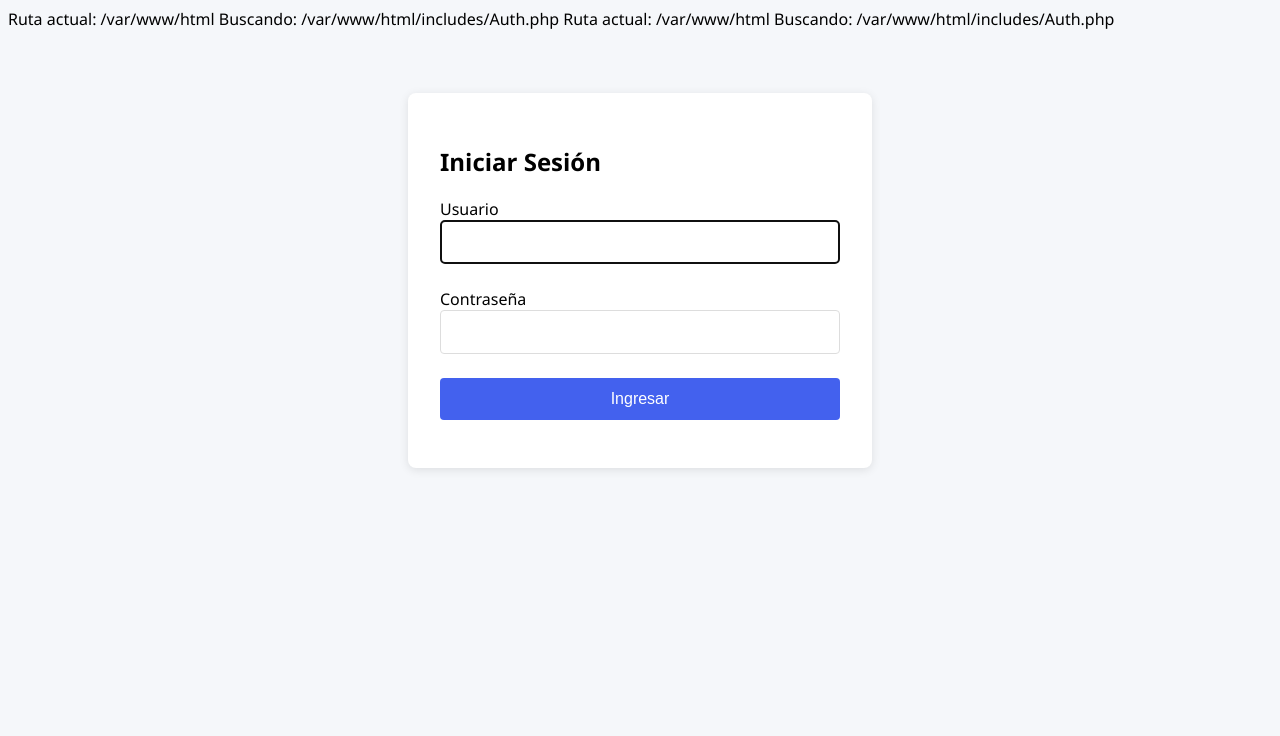
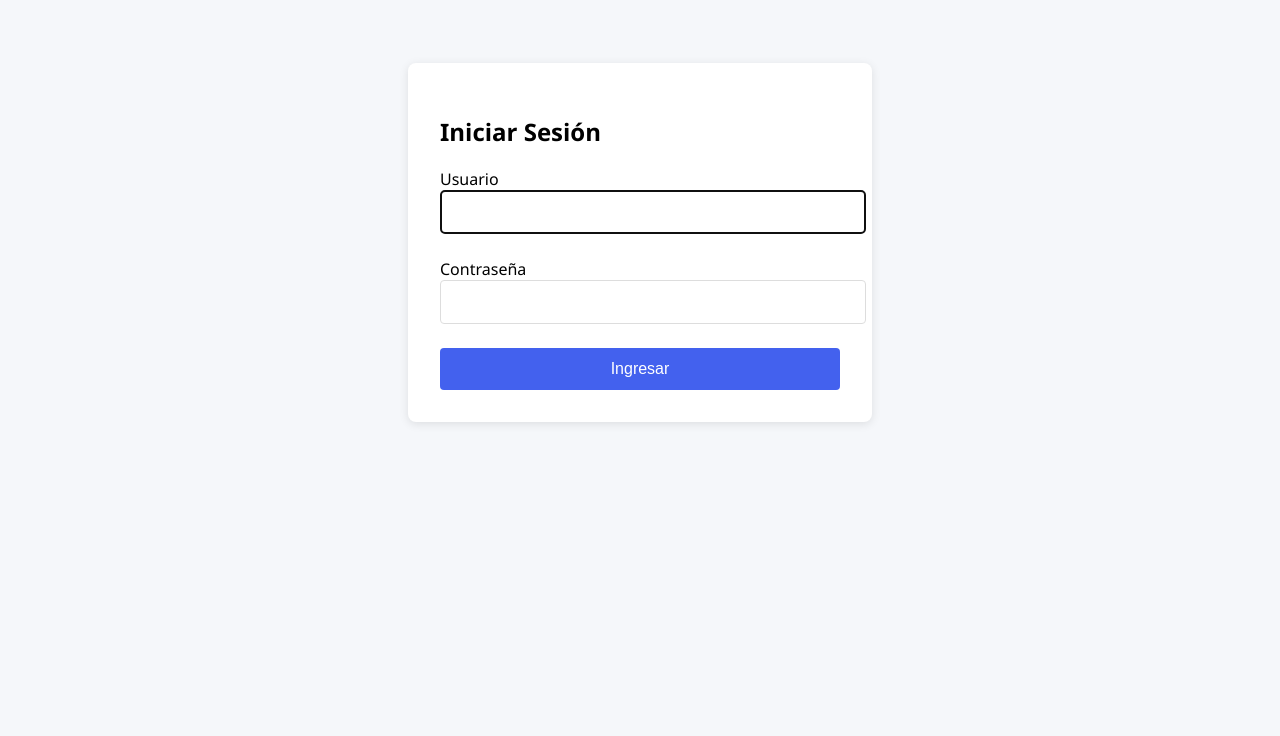
Before and after one commit to RicardoCandelasCruz/CHP-ALMACEN1, a PHP site: page /login.php in a window 1280 px wide. Shown: the top 736 px of the page. Run offline with PHP 8.4, Linux system fonts and the light colour scheme; some libraries are stand-ins or nearby versions.

Commit message:
modificacion de conexion

```diff
--- a/login.php
+++ b/login.php
@@ -1,16 +1,6 @@
 <?php
 
-echo "Ruta actual: " . __DIR__ . "\n";
-echo "Buscando: " . __DIR__ . "/includes/Auth.php\n";
-
 require __DIR__ . '/includes/config.php';
-
-
-
-
-echo "Ruta actual: " . __DIR__ . "\n";
-echo "Buscando: " . __DIR__ . "/includes/Auth.php\n";
-
 require __DIR__ . '/includes/Auth.php';
 
 // Conexión a PostgreSQL
--- a/pages/listar_usuarios.php
+++ b/pages/listar_usuarios.php
@@ -4,10 +4,6 @@ if (!isset($_SESSION['usuario_id'])) {
     header("Location: ../index.php");
     exit();
 }
-
-echo "Ruta actual: " . __DIR__ . "\n";
-echo "Buscando: " . __DIR__ . "/includes/config.php\n";
-
 require __DIR__ . '/includes/config.php';
 
 try {
--- a/pages/nuevo_producto.php
+++ b/pages/nuevo_producto.php
@@ -1,8 +1,4 @@
 <?php
-
-echo "Ruta actual: " . __DIR__ . "\n";
-echo "Buscando: " . __DIR__ . "/includes/config.php\n";
-
 require __DIR__ . '/includes/config.php';
 // Obtener todos los productos
 try {
--- a/pages/nuevo_usuario.php
+++ b/pages/nuevo_usuario.php
@@ -4,10 +4,6 @@ if (!isset($_SESSION['usuario_id'])) {
     header("Location: ../index.php");
     exit();
 }
-
-echo "Ruta actual: " . __DIR__ . "\n";
-echo "Buscando: " . __DIR__ . "/includes/config.php\n";
-
 require __DIR__ . '/includes/config.php';
 
 // Obtener la lista de usuarios
--- a/pages/pedido_exitoso.php
+++ b/pages/pedido_exitoso.php
@@ -4,9 +4,6 @@ if (!isset($_SESSION['usuario_id'])) {
     header("Location: ../index.php");
     exit();
 }
-
-echo "Ruta actual: " . __DIR__ . "\n";
-echo "Buscando: " . __DIR__ . "/includes/config.php\n";
 
 require __DIR__ . '/includes/config.php';
 ?>
--- a/pages/procesar_login.php
+++ b/pages/procesar_login.php
@@ -1,8 +1,5 @@
 <?php
 session_start();
-echo "Ruta actual: " . __DIR__ . "\n";
-echo "Buscando: " . __DIR__ . "/includes/config.php\n";
-
 require __DIR__ . '/includes/config.php';
 
 if ($_SERVER['REQUEST_METHOD'] == 'POST') {
--- a/pages/procesar_usuario.php
+++ b/pages/procesar_usuario.php
@@ -1,7 +1,6 @@
 <?php
 session_start();
-echo "Ruta actual: " . __DIR__ . "\n";
-echo "Buscando: " . __DIR__ . "/includes/config.php\n";
+
 
 require __DIR__ . '/includes/config.php';
 
--- a/pages/ver_pedido.php
+++ b/pages/ver_pedido.php
@@ -1,12 +1,6 @@
 <?php
-echo "Ruta actual: " . __DIR__ . "\n";
-echo "Buscando: " . __DIR__ . "/includes/config.php\n";
 
 require __DIR__ . '/includes/config.php';
-
-echo "Ruta actual: " . __DIR__ . "\n";
-echo "Buscando: " . __DIR__ . "/includes/Auth.php\n";
-
 require __DIR__ . '/includes/Auth.php';
 
 if (empty($_GET['id'])) {
```
Also changed, not shown: index.php (+0 -8 lines), pages/editar_usuario.php (+0 -7 lines), pages/eliminar_producto.php (+0 -7 lines), pages/eliminar_usuario.php (+0 -7 lines), pages/formulario_pedidos.php (+0 -7 lines), pages/procesar_editar_producto.php (+0 -7 lines), pages/procesar_editar_usuario.php (+0 -7 lines), pages/procesar_pedidos.php (+0 -11 lines), pages/procesar_producto.php (+0 -7 lines).
